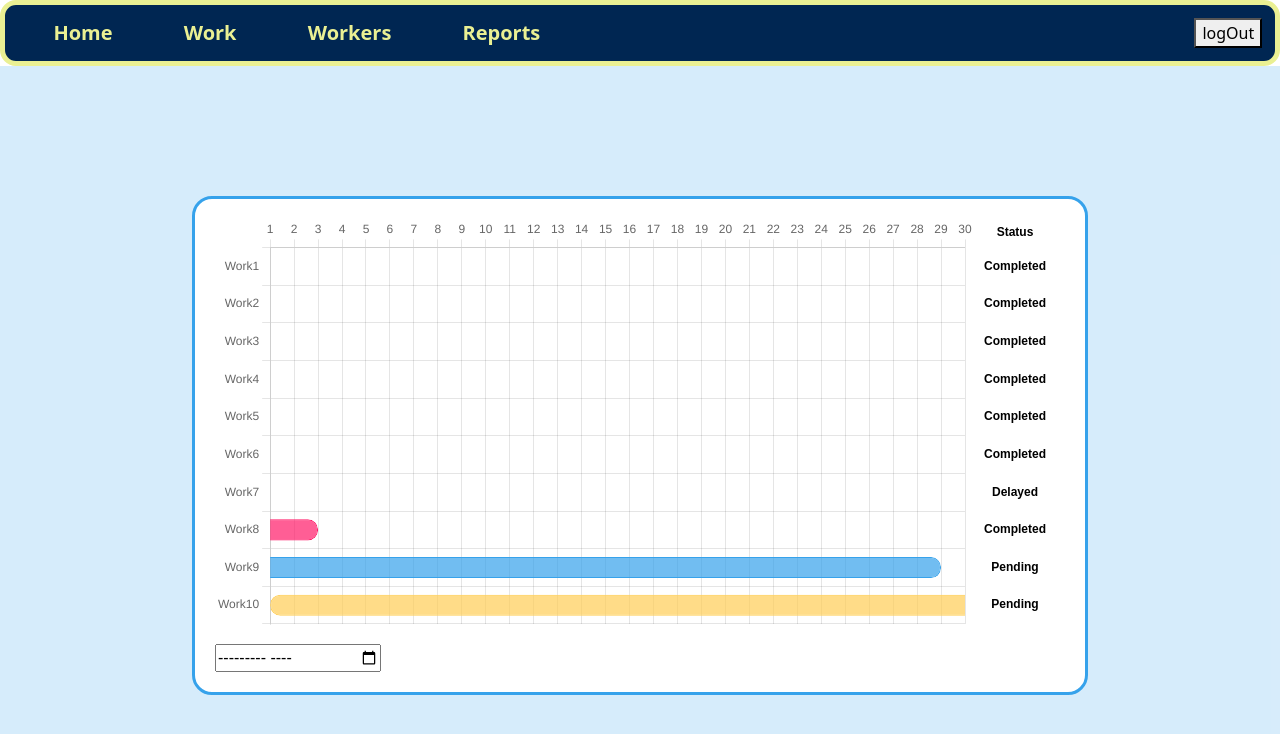
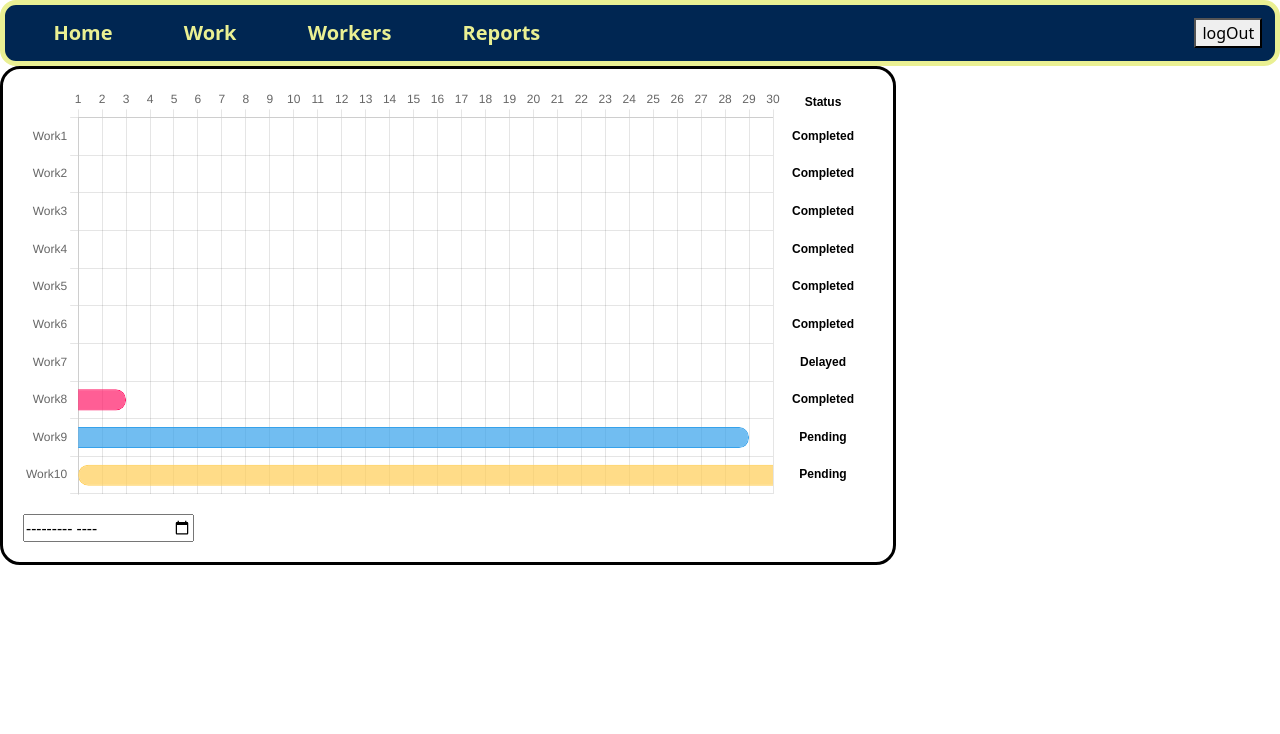
Before and after one commit to sruthik27/WorkSphere, a React (Create React App) app in the folder ClientApp/: page /Work in a window 1280 px wide. Shown: the top 734 px of the page. Built offline with nearby package versions, Linux system fonts and the light colour scheme; no server answers; sample sign-in values are in the browser's storage; a web font is replaced by a local one.

Commit message:
completed Graph component

```diff
--- a/ClientApp/src/component/TimeLineChart.js
+++ b/ClientApp/src/component/TimeLineChart.js
@@ -3,7 +3,7 @@ import Chart from 'chart.js/auto';
 import 'chartjs-adapter-date-fns';
 import './components css/TimeLineChart.css';
 
-const TimeLineChart = () => {
+const TimeLineChart = ({ Data, backgroundColor, borderColor }) => {
     const chartContainer = useRef(null);
     const [selectedMonth, setSelectedMonth] = useState('');
     const [config, setConfig] = useState(null);
@@ -11,36 +11,9 @@ const TimeLineChart = () => {
     useEffect(() => {
         const data = {
             datasets: [{
-                data: [
-                {x: ['2023-11-02', '2024-01-01'], y: 'Work1', status: 'Completed'},
-                {x: ['2023-11-12', '2023-12-03'], y: 'Work2', status: 'Completed'},
-                {x: ['2023-12-15', '2024-01-15'], y: 'Work3', status: 'Completed'},
-                {x: ['2023-12-25', '2024-01-05'], y: 'Work4', status: 'Completed'},
-                {x: ['2024-01-04', '2024-01-31'], y: 'Work5', status: 'Completed'},
-                {x: ['2024-02-14', '2024-03-12'], y: 'Work6', status: 'Completed'},
-                {x: ['2024-02-28', '2024-03-30'], y: 'Work7', status: 'Delayed'},
-                {x: ['2024-03-05', '2024-04-03'], y: 'Work8', status: 'Completed'},
-                {x: ['2024-03-20', '2024-04-29'], y: 'Work9', status: 'Pending'},
-                {x: ['2024-04-01', '2024-05-12'], y: 'Work10', status: 'Pending'}
-                ],
-                backgroundColor: [
-                'rgba(255, 26, 104, 0.7)',
-                'rgba(54, 162, 235, 0.7)',
-                'rgba(255, 206, 86, 0.7)',
-                'rgba(75, 192, 192, 0.7)',
-                'rgba(153, 102, 255, 0.7)',
-                'rgba(255, 159, 64, 0.7)',
-                'rgba(0, 0, 0, 0.7)'
-                ],
-                borderColor: [
-                'rgba(255, 26, 104, 1)',
-                'rgba(54, 162, 235, 1)',
-                'rgba(255, 206, 86, 1)',
-                'rgba(75, 192, 192, 1)',
-                'rgba(153, 102, 255, 1)',
-                'rgba(255, 159, 64, 1)',
-                'rgba(0, 0, 0, 1)'
-                ],
+                data: Data,
+                backgroundColor: backgroundColor,
+                borderColor: borderColor,
                 borderWidth: 1,
                 borderSkipped: false,
                 borderRadius: 10,
@@ -189,7 +162,6 @@ const TimeLineChart = () => {
     };
 
     return(
-        <div className="chartContainer">
         <div className="chartCard">
             <div className="chartBox">
                 <canvas ref={chartContainer} id="myChart"></canvas>
@@ -202,7 +174,6 @@ const TimeLineChart = () => {
                 />
             </div>
         </div>
-        </div>
     );
 };
 
--- a/ClientApp/src/component/components css/TimeLineChart.css
+++ b/ClientApp/src/component/components css/TimeLineChart.css
@@ -3,28 +3,11 @@
     padding: 0;
     font-family: sans-serif;
 }
-.chartMenu {
-    width: 100vw;
-    height: 40px;
-    background: #1A1A1A;
-    color: rgba(54, 162, 235, 1);
-}
-.chartMenu p {
-    padding: 10px;
-    font-size: 20px;
-}
-.chartCard {
-    width: 100vw;
-    height: calc(100vh - 40px);
-    background: rgba(54, 162, 235, 0.2);
-    display: flex;
-    align-items: center;
-    justify-content: center;
-}
+
 .chartBox {
     width: 70%;
     padding: 20px;
     border-radius: 20px;
-    border: solid 3px rgba(54, 162, 235, 1);
+    border: solid 3px black;
     background: white;
 }
--- /dev/null
+++ b/ClientApp/src/data/Data.js
@@ -0,0 +1,12 @@
+export const TimeLineChartData = [
+    {x: ['2023-11-02', '2024-01-01'], y: 'Work1', status: 'Completed'},
+    {x: ['2023-11-12', '2023-12-03'], y: 'Work2', status: 'Completed'},
+    {x: ['2023-12-15', '2024-01-15'], y: 'Work3', status: 'Completed'},
+    {x: ['2023-12-25', '2024-01-05'], y: 'Work4', status: 'Completed'},
+    {x: ['2024-01-04', '2024-01-31'], y: 'Work5', status: 'Completed'},
+    {x: ['2024-02-14', '2024-03-12'], y: 'Work6', status: 'Completed'},
+    {x: ['2024-02-28', '2024-03-30'], y: 'Work7', status: 'Delayed'},
+    {x: ['2024-03-05', '2024-04-03'], y: 'Work8', status: 'Completed'},
+    {x: ['2024-03-20', '2024-04-29'], y: 'Work9', status: 'Pending'},
+    {x: ['2024-04-01', '2024-05-12'], y: 'Work10', status: 'Pending'}
+];
--- a/ClientApp/src/screens/WorkPage.js
+++ b/ClientApp/src/screens/WorkPage.js
@@ -5,6 +5,9 @@ import "./screen css/WorkPage.css";
 //components import
 import NavBar from '../component/NabBar';
 import TimeLineChart from '../component/TimeLineChart';
+
+//Data import
+import { TimeLineChartData } from '../data/Data';
 
 const WorkPage = () => {
     const [itemData, setItemData] = useState([]);
@@ -82,7 +85,31 @@ const WorkPage = () => {
              ): (
                 <div>
                     <NavBar />
-                    <TimeLineChart />
+                    <TimeLineChart
+                        Data={ TimeLineChartData }
+                        backgroundColor={
+                            [
+                                'rgba(255, 26, 104, 0.7)',
+                                'rgba(54, 162, 235, 0.7)',
+                                'rgba(255, 206, 86, 0.7)',
+                                'rgba(75, 192, 192, 0.7)',
+                                'rgba(153, 102, 255, 0.7)',
+                                'rgba(255, 159, 64, 0.7)',
+                                'rgba(0, 0, 0, 0.7)'
+                            ]
+                        }
+                        borderColor={
+                            [
+                                'rgba(255, 26, 104, 1)',
+                                'rgba(54, 162, 235, 1)',
+                                'rgba(255, 206, 86, 1)',
+                                'rgba(75, 192, 192, 1)',
+                                'rgba(153, 102, 255, 1)',
+                                'rgba(255, 159, 64, 1)',
+                                'rgba(0, 0, 0, 1)'
+                            ]
+                        }
+                    />
                 </div>
             )}
         </>
```
Also changed, not shown: 11 other files (tests, documents, lock files or other folders). Lines whose indentation alone changed are shown as unchanged.
